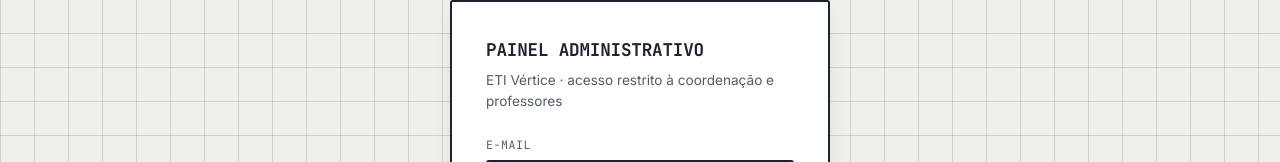
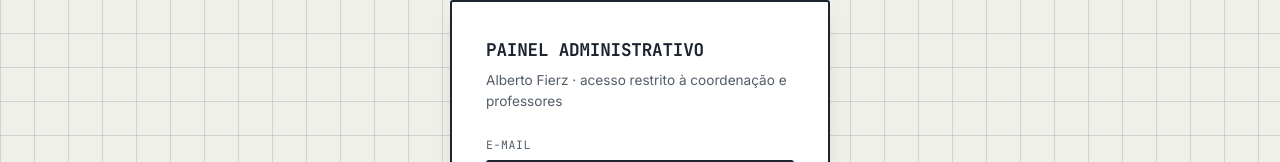
Before and after one commit to Fl0ppy2030/Alberto-Fierz---PAGE, a Next.js app: page /admin/login in a window 1280 px wide. Shown: the part 205-367 px from the top of the page. Built offline with nearby package versions, Linux system fonts and the light colour scheme; no server answers.

Commit message:
Update page.jsx

```diff
--- a/app/admin/login/page.jsx
+++ b/app/admin/login/page.jsx
@@ -37,7 +37,7 @@ export default function LoginPage() {
     <div className="login-shell">
       <div className="login-card">
         <h1>Painel administrativo</h1>
-        <p className="sub">ETI Vértice · acesso restrito à coordenação e professores</p>
+        <p className="sub">Alberto Fierz · acesso restrito à coordenação e professores</p>
 
         {erro && <div className="alert-box alert-error">{erro}</div>}
 
```
